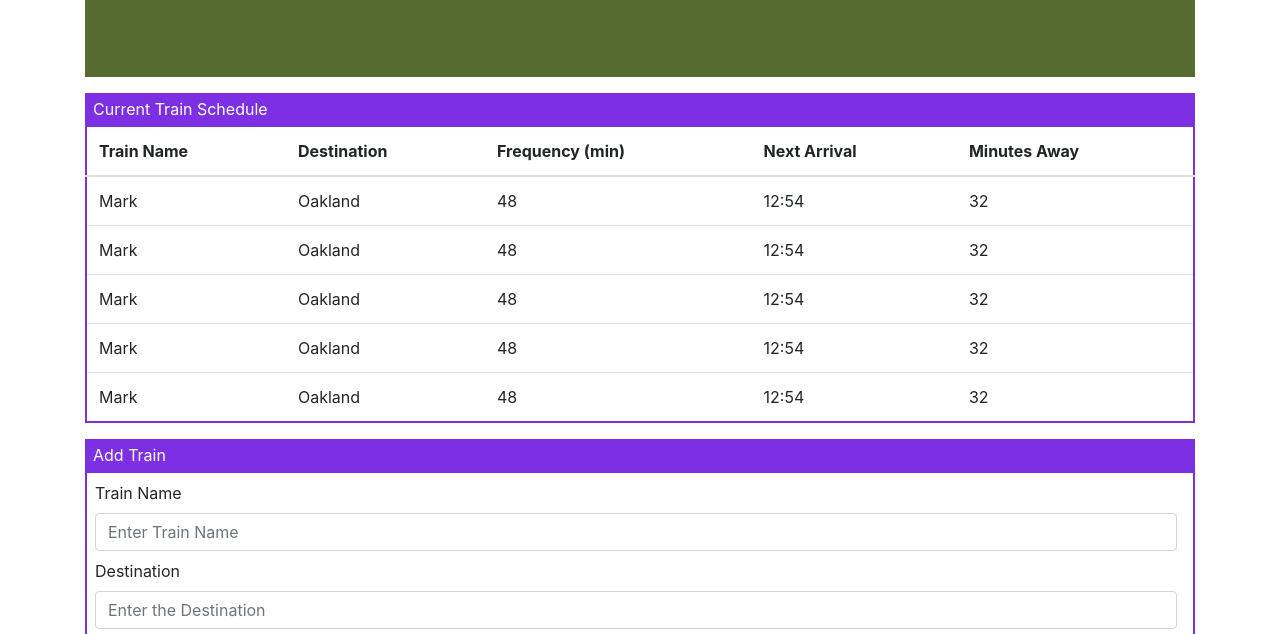
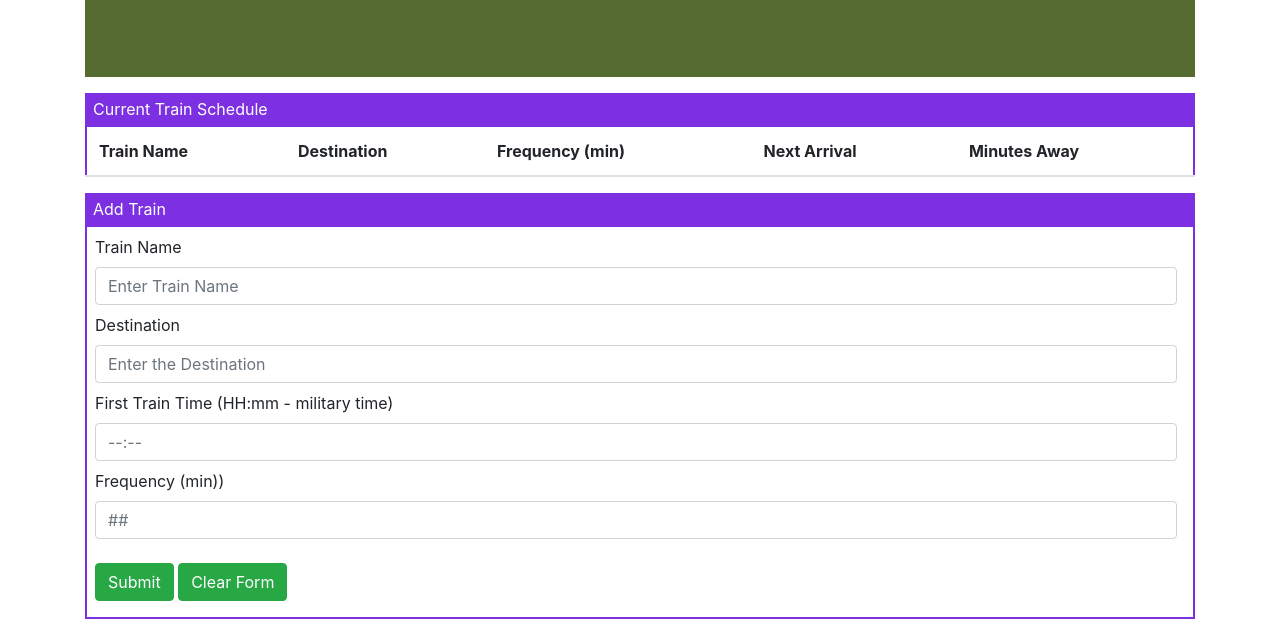
Before and after one commit to avscott562/TrainTime, a plain HTML site: page index.html in a window 1280 px wide. Shown: the part 147-781 px from the top of the page. Drawn offline with nearby package versions, Linux system fonts and the light colour scheme; no server answers.

Commit message:
add code for firebase to load schedule

```diff
--- a/assets/javascript/train.js
+++ b/assets/javascript/train.js
@@ -75,6 +75,11 @@ var firebaseConfig = {
       destination: trainDestinaton,
       frequency: trainFrequency,
       arrival: nextTrainArrival,
-      away: minutesLeft
+      away: minutesLeft,
+      dateAdded: firebase.database.ServerValue.TIMESTAMP
     })
 });
+
+firebase.database().ref().orderByChild("dateAdded").on("child_added", function(snapshot) {
+  $('#schedule').append($('<tr>').append("<td>" + snapshot.val().name + "</td>", "<td>" + snapshot.val().destination + "</td>", "<td>" + snapshot.val().frequency + "</td>", "<td>" + snapshot.val().arrival + "</td>", "<td>" + snapshot.val().away + "</td>"));
+});
--- a/index.html
+++ b/index.html
@@ -29,41 +29,6 @@
                         </tr>
                     </thead>
                     <tbody id="schedule" class="table-hover">
-                        <tr>
-                            <td>Mark</td>
-                            <td>Oakland</td>
-                            <td>48</td>
-                            <td>12:54</td>
-                            <td>32</td>
-                        </tr>
-                        <tr>
-                            <td>Mark</td>
-                            <td>Oakland</td>
-                            <td>48</td>
-                            <td>12:54</td>
-                            <td>32</td>
-                        </tr>
-                        <tr>
-                            <td>Mark</td>
-                            <td>Oakland</td>
-                            <td>48</td>
-                            <td>12:54</td>
-                            <td>32</td>
-                        </tr>
-                        <tr>
-                            <td>Mark</td>
-                            <td>Oakland</td>
-                            <td>48</td>
-                            <td>12:54</td>
-                            <td>32</td>
-                        </tr>
-                        <tr>
-                            <td>Mark</td>
-                            <td>Oakland</td>
-                            <td>48</td>
-                            <td>12:54</td>
-                            <td>32</td>
-                        </tr>
                     </tbody>
                 </table>
             </div>
```
